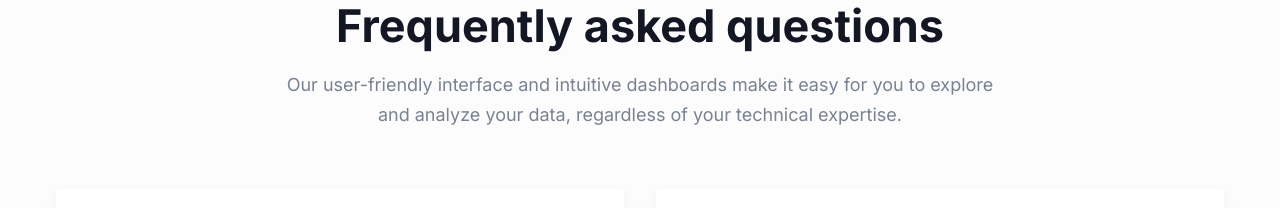
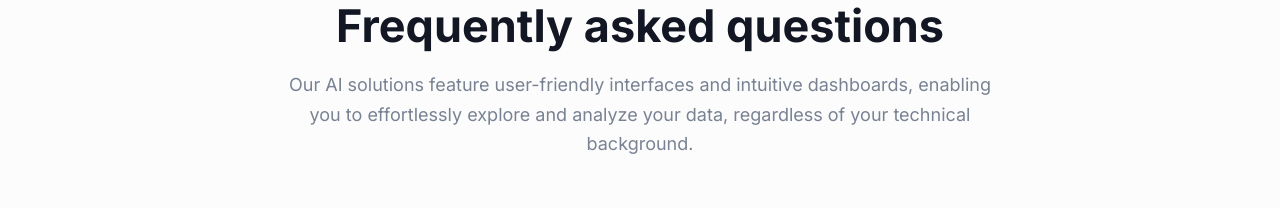
Before and after one commit to manimarank/taic, a Next.js app: page /faq in a window 1280 px wide. Shown: the part 420-628 px from the top of the page. Built offline with nearby package versions, Linux system fonts and the light colour scheme; no server answers.

Commit message:
Update index.tsx

```diff
--- a/src/components/Faq/index.tsx
+++ b/src/components/Faq/index.tsx
@@ -12,7 +12,8 @@ const FaqSection = () => {
         <div>
           <SectionTitle
             title="Frequently asked questions"
-            paragraph="Our user-friendly interface and intuitive dashboards make it easy for you to explore and analyze your data, regardless of your technical expertise."
+            paragraph="
+Our AI solutions feature user-friendly interfaces and intuitive dashboards, enabling you to effortlessly explore and analyze your data, regardless of your technical background."
             center
             width="735px"
             mb="60px"
```
